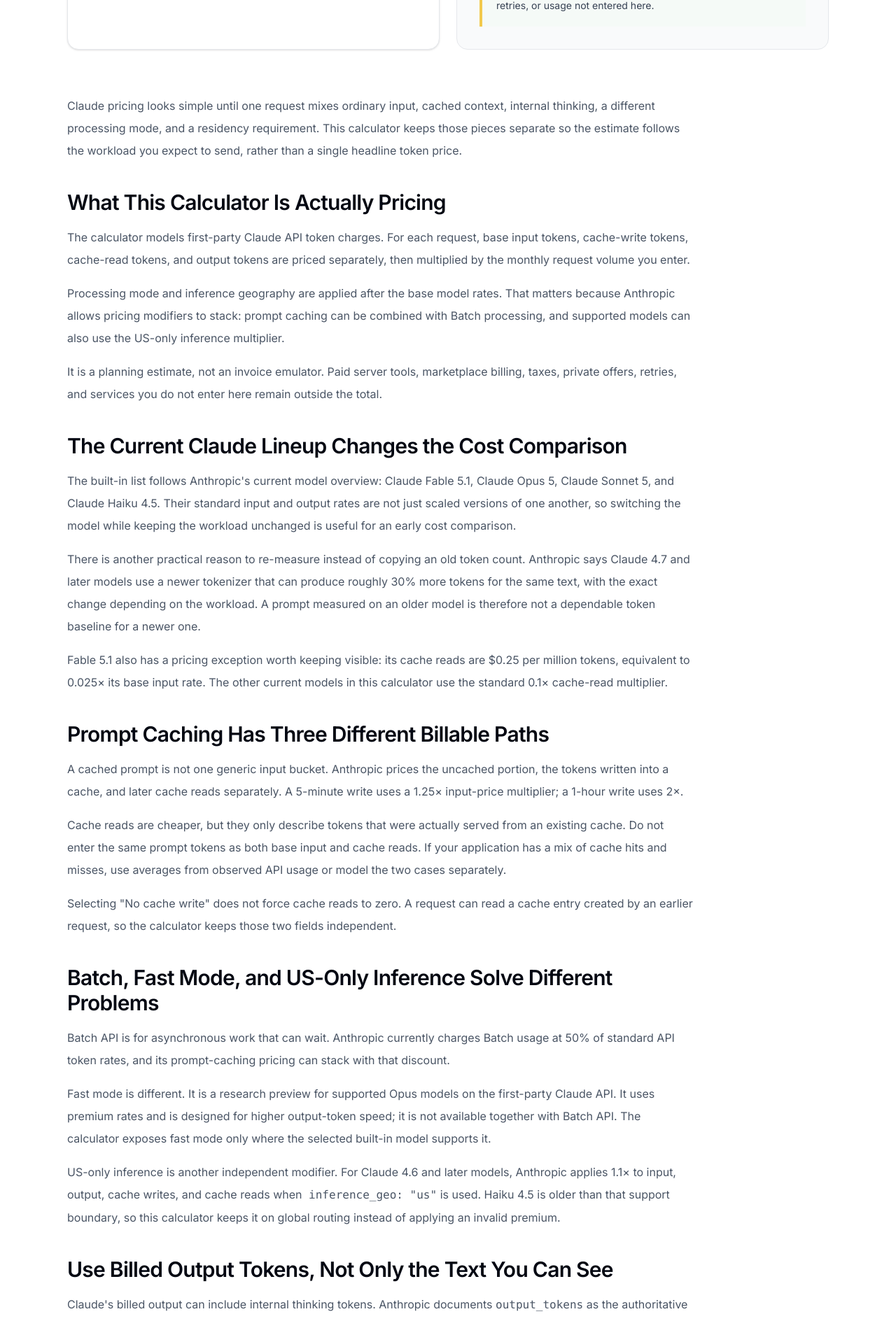
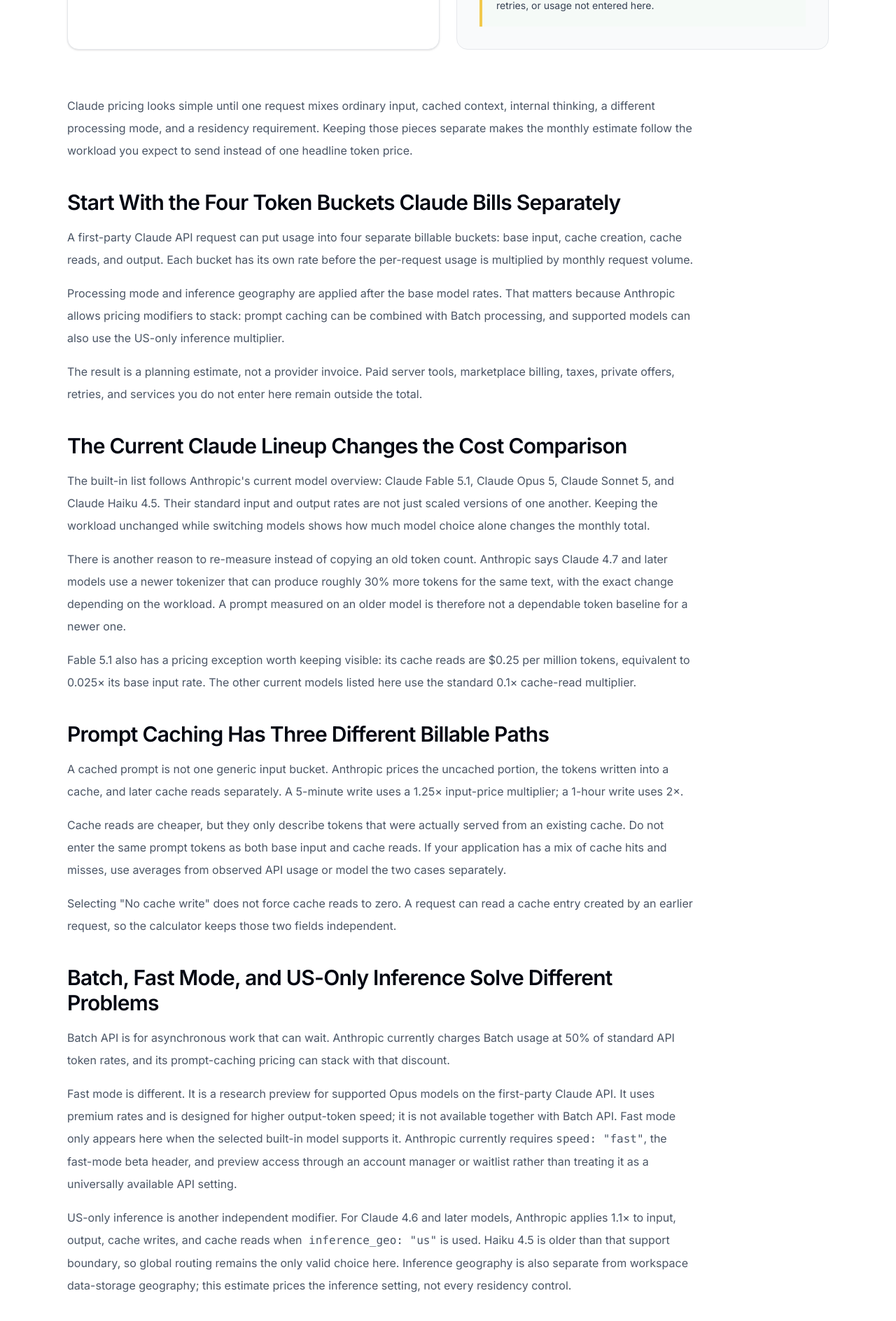
Before and after one commit to vaarunsonawwane-ops/beeija, a Next.js app: page /tools/claude-api-cost-calculator in a window 1280 px wide. Shown: the part 1700-3588 px from the top of the page at 70% size. Built offline with nearby package versions, Linux system fonts and the light colour scheme.

Commit message:
Claude API Cost Calculator 360° Elaborative Freeze - Natural Human Version update

```diff
--- a/app/tools/claude-api-cost-calculator/ToolClient.tsx
+++ b/app/tools/claude-api-cost-calculator/ToolClient.tsx
@@ -384,8 +384,12 @@
   }, [result]);
 
   const hasDisplayError = hasInvalidInput || hasUnsafeResult;
-  const exceedsContextWindow =
+  const exceedsInputContextWindow =
     !hasDisplayError &&
+    result.totalInputPerRequest > selectedModel.contextWindow;
+  const couldHitContextDuringGeneration =
+    !hasDisplayError &&
+    !exceedsInputContextWindow &&
     result.contextLoadPerRequest > selectedModel.contextWindow;
   const exceedsOutputLimit =
     !hasDisplayError && result.outputPerRequest > selectedModel.maxOutput;
@@ -637,37 +641,50 @@
           </div>
         ) : null}
 
-        {!hasDisplayError && exceedsContextWindow ? (
-          <div className="mt-6 border-l-4 border-[#F2C94C] bg-[#F5FAF7] px-5 py-4 text-sm leading-relaxed text-gray-700">
-            The entered input plus output tokens are above {formatNumber(
+        {!hasDisplayError && exceedsInputContextWindow ? (
+          <div className="mt-6 border-l-4 border-red-500 bg-red-50 px-5 py-4 text-sm leading-relaxed text-red-800">
+            Input-related tokens alone are above {formatNumber(
               selectedModel.contextWindow,
-            )} tokens for {selectedModel.label}. The arithmetic estimate is
-            still shown, but this request shape may not be accepted by the API.
+            )} tokens for {selectedModel.label}. Anthropic documents this as a
+            rejected 400 <code>invalid_request_error</code> with “prompt is too
+            long.” The arithmetic cost is still visible only as a planning
+            comparison.
+          </div>
+        ) : null}
+
+        {!hasDisplayError && couldHitContextDuringGeneration ? (
+          <div className="mt-6 border-l-4 border-[#F2C94C] bg-white px-5 py-4 text-sm leading-relaxed text-gray-700">
+            The input fits the {formatNumber(selectedModel.contextWindow)}-token
+            context window, but the entered output would push the combined total
+            past it. On Claude 4.5 and newer, Anthropic can accept a request whose
+            max_tokens extends beyond the remaining context and stop generation
+            with <code>model_context_window_exceeded</code> if the boundary is
+            reached.
           </div>
         ) : null}
 
         {!hasDisplayError && exceedsOutputLimit ? (
-          <div className="mt-6 border-l-4 border-[#F2C94C] bg-[#F5FAF7] px-5 py-4 text-sm leading-relaxed text-gray-700">
+          <div className="mt-6 border-l-4 border-red-500 bg-red-50 px-5 py-4 text-sm leading-relaxed text-red-800">
             The entered output is above {formatNumber(selectedModel.maxOutput)}
-            tokens, the listed maximum output for {selectedModel.label}. Use a
-            feasible output value before treating the estimate as a deployable
-            request.
+            tokens, the listed maximum output for {selectedModel.label}. That
+            output amount cannot be produced by one request on this model, so use
+            a value within the documented limit.
           </div>
         ) : null}
 
         {!hasDisplayError && model === "claude-fable-5-1" ? (
-          <div className="mt-6 border-l-4 border-[#F2C94C] bg-[#F5FAF7] px-5 py-4 text-sm leading-relaxed text-gray-700">
+          <div className="mt-6 rounded-xl border border-gray-200 bg-gray-50 px-5 py-4 text-sm leading-relaxed text-gray-700">
             Claude Fable 5.1 has a special cache-read price of $0.25 per million
-            tokens, or 0.025× its base input rate. That is lower than the usual
-            0.1× cache-read multiplier used by the other models in this list.
+            tokens, or 0.025× its base input rate. The other current models in
+            this list use the standard 0.1× cache-read multiplier.
           </div>
         ) : null}
 
         {!hasDisplayError && processingMode === "fast" ? (
-          <div className="mt-6 border-l-4 border-[#F2C94C] bg-[#F5FAF7] px-5 py-4 text-sm leading-relaxed text-gray-700">
-            Fast mode is a Claude API research preview for supported Opus
-            models. It uses premium token rates and cannot be combined with the
-            Batch API.
+          <div className="mt-6 border-l-4 border-[#F2C94C] bg-white px-5 py-4 text-sm leading-relaxed text-gray-700">
+            Fast mode is a gated Claude API research preview for supported Opus
+            models. It uses premium token rates, requires preview access, and
+            cannot be combined with the Batch API.
           </div>
         ) : null}
 
@@ -678,7 +695,7 @@
           </p>
         ) : null}
 
-        <div className="mt-7 border-l-4 border-[#F2C94C] bg-[#F5FAF7] px-5 py-4">
+        <div className="mt-7 rounded-xl border border-gray-200 bg-gray-50 px-5 py-4">
           <div className="flex flex-col gap-1 sm:flex-row sm:items-baseline sm:justify-between sm:gap-4">
             <p className="font-medium text-gray-900">
               Rates used per 1 million tokens
@@ -830,7 +847,7 @@
             </p>
           </div>
         }
-        noticeText="Built-in first-party Claude API rates checked September 17, 2026. Final charges may include paid server tools, platform-specific pricing, negotiated discounts, taxes, retries, or usage not entered here."
+        noticeText="Built-in first-party Claude API rates checked September 21, 2026. Final charges may include paid server tools, platform-specific pricing, negotiated discounts, taxes, retries, or usage not entered here."
       />
     </div>
   );
--- a/app/tools/claude-api-cost-calculator/page.tsx
+++ b/app/tools/claude-api-cost-calculator/page.tsx
@@ -1,4 +1,5 @@
 import type { Metadata } from "next";
+import type { ReactNode } from "react";
 import ToolShell from "@/app/components/ToolShell";
 import ToolContent from "@/app/components/ToolContent";
 import BeeijaRelatedTools from "@/app/components/BeeijaRelatedTools";
@@ -51,17 +52,17 @@
   {
     question: "Why is Claude Fable 5.1 cache-read pricing different?",
     answer:
-      "Anthropic lists Fable 5.1 cache hits and refreshes at 0.025 times its base input rate. The other current models in this calculator use the usual 0.1 times cache-read multiplier.",
+      "Anthropic lists Fable 5.1 cache hits and refreshes at 0.025 times its base input rate. The other current models listed here use the usual 0.1 times cache-read multiplier.",
   },
   {
     question: "Does Batch API also affect prompt-caching charges?",
     answer:
-      "Anthropic states that prompt-caching multipliers stack with Batch API pricing. The calculator therefore applies the Batch reduction to base input, cache writes, cache reads, and output when Batch mode is selected.",
+      "Anthropic states that prompt-caching multipliers stack with Batch API pricing. Batch mode therefore reduces the base input, cache-write, cache-read, and output rates together.",
   },
   {
     question: "Can Claude Haiku 4.5 use US-only inference?",
     answer:
-      "No. Anthropic documents the first-party inference_geo setting for Claude 4.6 and later models. Haiku 4.5 stays on global routing in this calculator instead of applying a 1.1 times US-only multiplier that the API does not support.",
+      "No. Anthropic documents the first-party inference_geo setting for Claude 4.6 and later models. Haiku 4.5 only supports global routing, so no 1.1 times US-only multiplier applies.",
   },
   {
     question: "Is fast mode the same as Batch API?",
@@ -95,21 +96,21 @@
             <p>
               Claude pricing looks simple until one request mixes ordinary
               input, cached context, internal thinking, a different processing
-              mode, and a residency requirement. This calculator keeps those
-              pieces separate so the estimate follows the workload you expect
-              to send, rather than a single headline token price.
+              mode, and a residency requirement. Keeping those pieces separate
+              makes the monthly estimate follow the workload you expect to send
+              instead of one headline token price.
             </p>
           }
           sections={[
             {
-              title: "What This Calculator Is Actually Pricing",
+              title: "Start With the Four Token Buckets Claude Bills Separately",
               content: (
                 <>
                   <p>
-                    The calculator models first-party Claude API token charges.
-                    For each request, base input tokens, cache-write tokens,
-                    cache-read tokens, and output tokens are priced separately,
-                    then multiplied by the monthly request volume you enter.
+                    A first-party Claude API request can put usage into four
+                    separate billable buckets: base input, cache creation, cache
+                    reads, and output. Each bucket has its own rate before the
+                    per-request usage is multiplied by monthly request volume.
                   </p>
 
                   <p>
@@ -121,8 +122,8 @@
                   </p>
 
                   <p>
-                    It is a planning estimate, not an invoice emulator. Paid
-                    server tools, marketplace billing, taxes, private offers,
+                    The result is a planning estimate, not a provider invoice.
+                    Paid server tools, marketplace billing, taxes, private offers,
                     retries, and services you do not enter here remain outside
                     the total.
                   </p>
@@ -137,14 +138,14 @@
                     The built-in list follows Anthropic&apos;s current model
                     overview: Claude Fable 5.1, Claude Opus 5, Claude Sonnet 5,
                     and Claude Haiku 4.5. Their standard input and output rates
-                    are not just scaled versions of one another, so switching
-                    the model while keeping the workload unchanged is useful
-                    for an early cost comparison.
+                    are not just scaled versions of one another. Keeping the
+                    workload unchanged while switching models shows how much
+                    model choice alone changes the monthly total.
                   </p>
 
                   <p>
-                    There is another practical reason to re-measure instead of
-                    copying an old token count. Anthropic says Claude 4.7 and
+                    There is another reason to re-measure instead of copying an
+                    old token count. Anthropic says Claude 4.7 and
                     later models use a newer tokenizer that can produce roughly
                     30% more tokens for the same text, with the exact change
                     depending on the workload. A prompt measured on an older
@@ -156,7 +157,7 @@
                     Fable 5.1 also has a pricing exception worth keeping
                     visible: its cache reads are $0.25 per million tokens,
                     equivalent to 0.025× its base input rate. The other current
-                    models in this calculator use the standard 0.1× cache-read
+                    models listed here use the standard 0.1× cache-read
                     multiplier.
                   </p>
                 </>
@@ -206,9 +207,12 @@
                     Fast mode is different. It is a research preview for
                     supported Opus models on the first-party Claude API. It uses
                     premium rates and is designed for higher output-token speed;
-                    it is not available together with Batch API. The calculator
-                    exposes fast mode only where the selected built-in model
-                    supports it.
+                    it is not available together with Batch API. Fast mode only
+                    appears here when the selected built-in model supports it.
+                    Anthropic currently requires <code>speed: &quot;fast&quot;</code>, the
+                    fast-mode beta header, and preview access through an account
+                    manager or waitlist rather than treating it as a universally
+                    available API setting.
                   </p>
 
                   <p>
@@ -216,8 +220,10 @@
                     Claude 4.6 and later models, Anthropic applies 1.1× to input,
                     output, cache writes, and cache reads when
                     <code> inference_geo: &quot;us&quot;</code> is used. Haiku 4.5 is
-                    older than that support boundary, so this calculator keeps
-                    it on global routing instead of applying an invalid premium.
+                    older than that support boundary, so global routing remains
+                    the only valid choice here. Inference geography is also
+                    separate from workspace data-storage geography; this estimate
+                    prices the inference setting, not every residency control.
                   </p>
                 </>
               ),
@@ -245,7 +251,7 @@
               ),
             },
             {
-              title: "A Practical Way to Build a Monthly Claude Estimate",
+              title: "Build the Estimate From Real API Usage",
               content: (
                 <ol className="list-decimal space-y-3 pl-6">
                   <li>
@@ -275,7 +281,7 @@
               ),
             },
             {
-              title: "What the Estimate Leaves Out",
+              title: "Costs and Boundaries Outside the Token Total",
               content: (
                 <>
                   <p>
@@ -287,19 +293,27 @@
                   </p>
 
                   <p>
-                    The calculator also does not reproduce rate limits,
-                    marketplace billing, enterprise discounts, credits, taxes,
-                    minimum commitments, or every product-specific charge. It
-                    warns when your entered request shape exceeds the listed
-                    context or output limits, but it is not a full API request
-                    validator.
+                    Rate limits, marketplace billing, negotiated discounts,
+                    credits, taxes, minimum commitments, and every product-specific
+                    charge sit outside this token total. Request-shape checks on
+                    the page cover the listed context and output limits, not every
+                    validation rule enforced by the Messages API.
                   </p>
 
                   <p>
-                    <strong>Pricing checked: September 17, 2026.</strong> Check
-                    Anthropic&apos;s current documentation again before a purchase,
-                    launch, or budget approval because models and billing rules
-                    can change.
+                    Custom prices replace the standard token rates, while the
+                    public Batch, fast-mode, and inference-geography multipliers
+                    still apply. If a private agreement changes those multiplier
+                    rules too, use the effective contracted rates rather than
+                    assuming this public-pricing model will match the invoice.
+                  </p>
+
+                  <p>
+                    All arithmetic runs in the browser from the numeric usage and
+                    price values entered here. There is no prompt or API-key field,
+                    and changing a value does not send that value to Anthropic.
+                    Opening an official documentation link is a separate browser
+                    request to that site.
                   </p>
                 </>
               ),
@@ -307,42 +321,68 @@
             {
               title: "Official Anthropic References",
               content: (
-                <div className="grid gap-4 md:grid-cols-2">
-                  <ReferenceLink
+                <>
+                  <p>
+                    <strong>Pricing checked: September 21, 2026.</strong> These
+                    links cover the rates and API behaviors that materially change
+                    the estimate. Recheck them before a launch or budget approval
+                    because model availability and billing rules can change.
+                  </p>
+                  <ul className="mt-5 space-y-4">
+                    <ReferenceItem
                       href="https://platform.claude.com/docs/en/about-claude/pricing"
                       title="Claude API pricing"
-                    description="Current model, caching, Batch, residency, fast-mode, and tool pricing."
-                  />
-                  <ReferenceLink
+                    >
+                      Model rates, cache pricing, Batch discounts, residency
+                      multipliers, fast mode, and separately billed tools.
+                    </ReferenceItem>
+                    <ReferenceItem
                       href="https://platform.claude.com/docs/en/models/overview"
                       title="Claude models overview"
-                    description="Current model lineup, context windows, output limits, and model IDs."
-                  />
-                  <ReferenceLink
+                    >
+                      Current model lineup, model IDs, context windows, and
+                      maximum output sizes.
+                    </ReferenceItem>
+                    <ReferenceItem
                       href="https://platform.claude.com/docs/en/build-with-claude/prompt-caching"
                       title="Prompt caching"
-                    description="Cache write durations, cache-read behavior, and pricing multipliers."
-                  />
-                  <ReferenceLink
+                    >
+                      Cache-write durations, cache reads, breakpoints, and the
+                      behavior behind the caching fields above.
+                    </ReferenceItem>
+                    <ReferenceItem
                       href="https://platform.claude.com/docs/en/build-with-claude/batch-processing"
                       title="Batch processing"
-                    description="Batch API behavior and the current discounted token pricing."
-                  />
-                  <ReferenceLink
+                    >
+                      Asynchronous request behavior and the 50% token discount.
+                    </ReferenceItem>
+                    <ReferenceItem
                       href="https://platform.claude.com/docs/en/manage-claude/data-residency"
                       title="Data residency"
-                    description="Global versus US-only inference support and pricing."
-                  />
-                  <ReferenceLink
+                    >
+                      The <code>inference_geo</code> support boundary, US-only
+                      multiplier, and distinction from workspace geography.
+                    </ReferenceItem>
+                    <ReferenceItem
                       href="https://platform.claude.com/docs/en/build-with-claude/fast-mode"
                       title="Fast mode"
-                    description="Supported Opus models, availability limits, and premium pricing."
-                  />
-                </div>
+                    >
+                      Supported Opus models, gated preview access, the required
+                      request setting, and Batch incompatibility.
+                    </ReferenceItem>
+                    <ReferenceItem
+                      href="https://platform.claude.com/docs/en/build-with-claude/context-windows"
+                      title="Context windows"
+                    >
+                      Input overflow, output interaction, and
+                      <code> model_context_window_exceeded</code> behavior.
+                    </ReferenceItem>
+                  </ul>
+                </>
               ),
             },
             {
-              title: "Questions That Usually Change the Estimate",
+              title: "Claude Pricing Questions That Change the Math",
               content: (
                 <div className="space-y-6">
                   {faqs.map((faq) => (
@@ -359,9 +399,11 @@
             {
               title: "Explore Related AI Cost Tools",
               content: (
+                <div className="mt-4">
                   <BeeijaRelatedTools
                     currentHref="/tools/claude-api-cost-calculator"
                   />
+                </div>
               ),
             },
           ]}
@@ -371,29 +413,26 @@
   );
 }
 
-function ReferenceLink({
+function ReferenceItem({
   href,
   title,
-  description,
+  children,
 }: {
   href: string;
   title: string;
-  description: string;
+  children: ReactNode;
 }) {
   return (
+    <li className="border-l-4 border-gray-200 pl-4">
       <a
         href={href}
         target="_blank"
         rel="noreferrer"
-      className="block rounded-xl border border-gray-200 bg-white p-5 transition hover:-translate-y-0.5 hover:border-[var(--green)] hover:shadow-sm"
+        className="font-semibold text-[var(--green)] underline decoration-1 underline-offset-4 hover:no-underline"
       >
-      <span className="font-semibold text-gray-900">{title}</span>
-      <span className="mt-2 block text-sm leading-relaxed text-gray-600">
-        {description}
-      </span>
-      <span className="mt-3 block text-sm font-medium text-[var(--green)]">
-        Open official documentation →
-      </span>
+        {title}
       </a>
+      <p className="mt-1 leading-relaxed text-gray-600">{children}</p>
+    </li>
   );
 }
```
Lines whose indentation alone changed are shown as unchanged.
